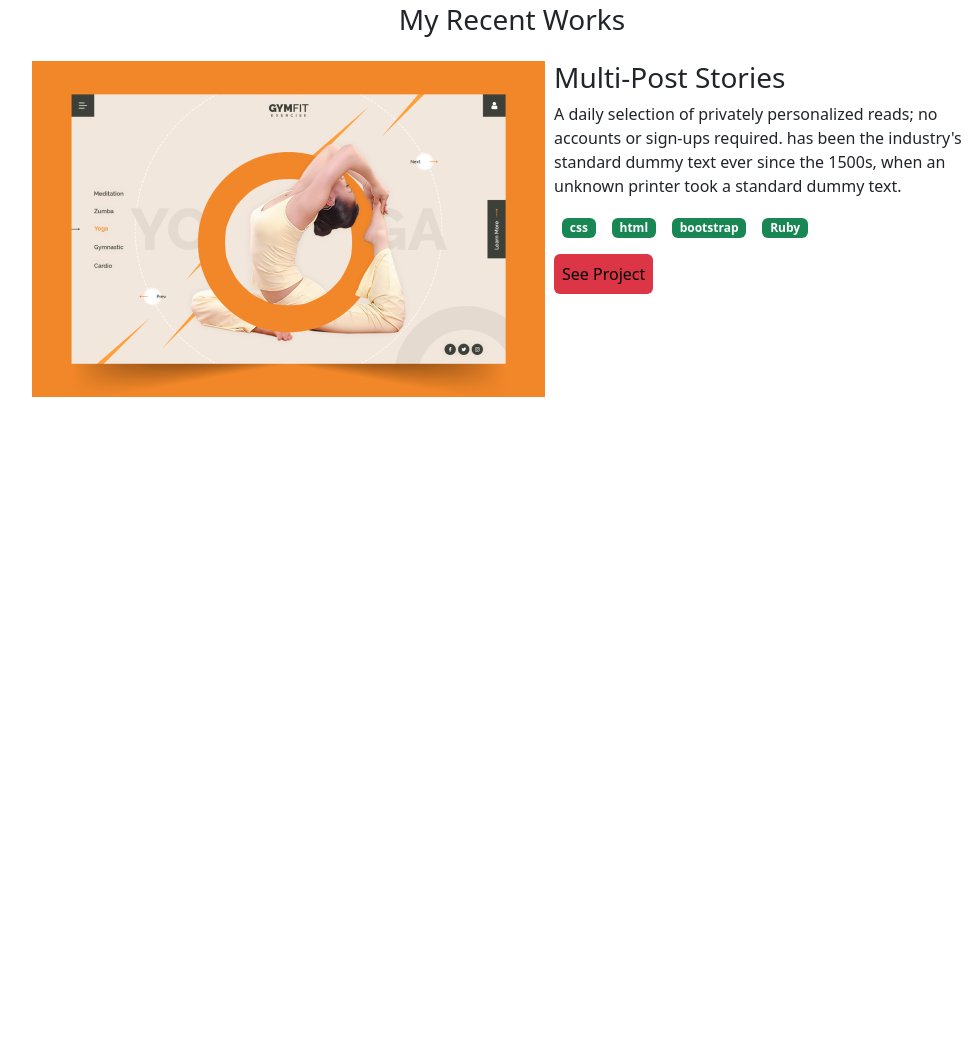
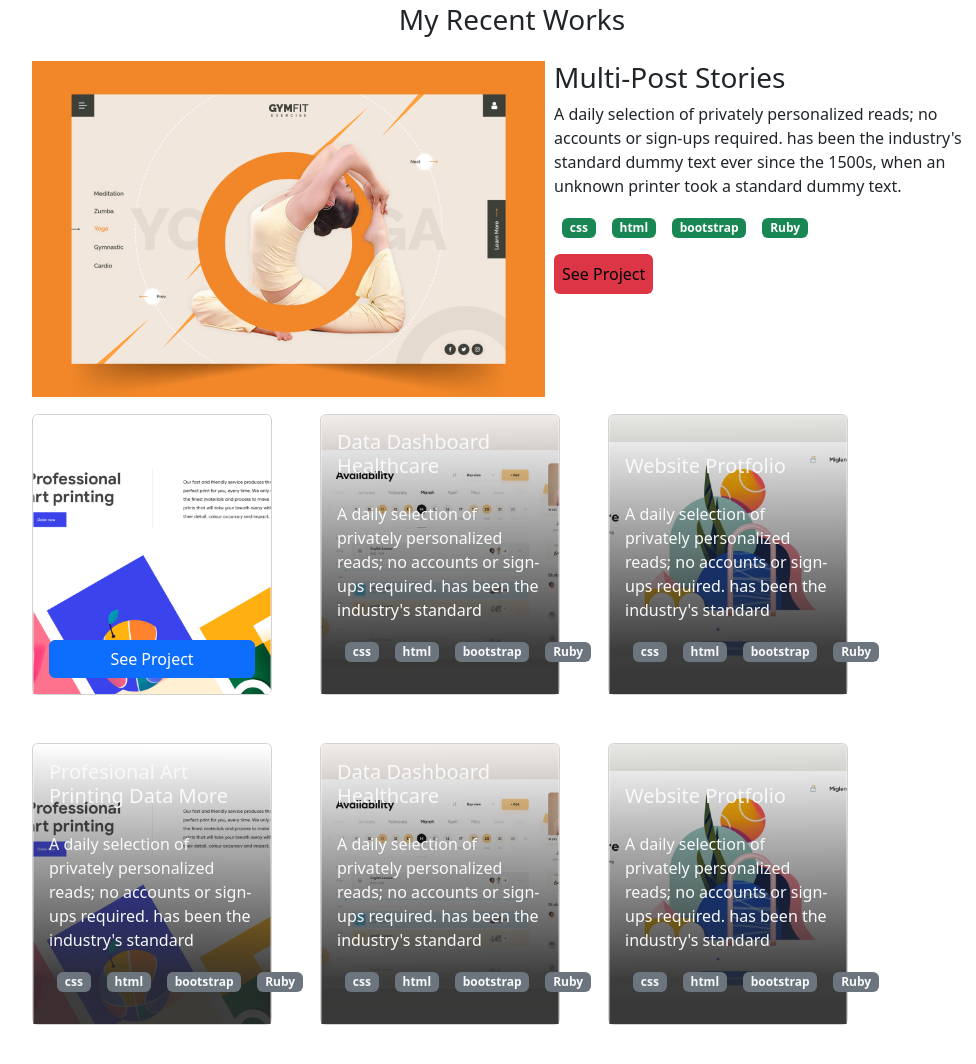
Before and after one commit to biruk-bereka/portfolio-with-bootstrap, a website: page index.html in a window 1280 px wide. Shown: the part 933-1997 px from the top of the page, without its empty margins (128-1104 px from the left). Before the commit the page ends 1395 px from the top, so only its background shows below. Drawn offline with nearby package versions, Linux system fonts and the light colour scheme.

Commit message:
Add cards section

```diff
--- a/index.html
+++ b/index.html
@@ -98,7 +98,88 @@
            </ul>
            <button class="button rounded border-0 bg-danger p-2">See Project</button>
           </div>
+        </div>
+        <div class="container d-flex justify-content-center align-items-center">
+          <div class="row gap-5">
 
+            <div class="card p-0 col-lg-3 col-md-6">
+              <img class="card-img-top" src="/images/Img-Placeholder.png" alt="Card image cap">
+              <div class="card-body card-img-overlay d-flex align-items-end">
+                <a href="#" class="btn btn-primary w-100">See Project</a>
+              </div>
+            </div>
+
+            <div class="card p-0 col-lg-3 col-md-6">
+              <img class="card-img-top" src="/images/Img-Placeholder-2.png" alt="Card image cap">
+              <div class="card-body card-img-overlay d-flex flex-column justify-content-end">
+                <h5 class="card-title text-light">Data Dashboard<br>Healthcare</h5>
+                <p class="card-text my-3 text-light">A daily selection of privately personalized reads; no accounts or sign-ups required. has been the industry's standard</p>
+                <ul class="list-unstyled d-flex">
+                  <li class="mx-2"><span class="badge bg-secondary text-light">css</span></li>
+                  <li class="mx-2"><span class="badge bg-secondary text-light">html</span></li>
+                  <li class="mx-2"><span class="badge bg-secondary text-light">bootstrap</span></li>
+                  <li class="mx-2"><span class="badge bg-secondary text-light">Ruby</span></li>
+                 </ul>
+              </div>
+            </div>
+
+            <div class="card p-0 col-lg-3 col-md-6">
+              <img class="card-img-top" src="/images/Img-Placeholder-3.png" alt="Card image cap">
+              <div class="card-body card-img-overlay d-flex flex-column justify-content-end">
+                <h5 class="card-title text-light">Website Protfolio</h5>
+                <p class="card-text my-3 text-light">A daily selection of privately personalized reads; no accounts or sign-ups required. has been the industry's standard</p>
+                <ul class="list-unstyled d-flex">
+                  <li class="mx-2"><span class="badge bg-secondary text-light">css</span></li>
+                  <li class="mx-2"><span class="badge bg-secondary text-light">html</span></li>
+                  <li class="mx-2"><span class="badge bg-secondary text-light">bootstrap</span></li>
+                  <li class="mx-2"><span class="badge bg-secondary text-light">Ruby</span></li>
+                 </ul>
+              </div>
+            </div>
+
+            <div class="card p-0 col-lg-3 col-md-6">
+              <img class="card-img-top" src="/images/Img-Placeholder-4.png" alt="Card image cap">
+              <div class="card-body card-img-overlay d-flex flex-column justify-content-end">
+                <h5 class="card-title text-light">Profesional Art Printing Data More</h5>
+                <p class="card-text my-3 text-light">A daily selection of privately personalized reads; no accounts or sign-ups required. has been the industry's standard</p>
+                <ul class="list-unstyled d-flex">
+                  <li class="mx-2"><span class="badge bg-secondary text-light">css</span></li>
+                  <li class="mx-2"><span class="badge bg-secondary text-light">html</span></li>
+                  <li class="mx-2"><span class="badge bg-secondary text-light">bootstrap</span></li>
+                  <li class="mx-2"><span class="badge bg-secondary text-light">Ruby</span></li>
+                 </ul>
+              </div>
+            </div>
+
+            <div class="card p-0 col-lg-3 col-md-6">
+              <img class="card-img-top" src="/images/Img-Placeholder-2.png" alt="Card image cap">
+              <div class="card-body card-img-overlay d-flex flex-column justify-content-end">
+                <h5 class="card-title text-light">Data Dashboard<br>Healthcare</h5>
+                <p class="card-text my-3 text-light">A daily selection of privately personalized reads; no accounts or sign-ups required. has been the industry's standard</p>
+                <ul class="list-unstyled d-flex">
+                  <li class="mx-2"><span class="badge bg-secondary text-light">css</span></li>
+                  <li class="mx-2"><span class="badge bg-secondary text-light">html</span></li>
+                  <li class="mx-2"><span class="badge bg-secondary text-light">bootstrap</span></li>
+                  <li class="mx-2"><span class="badge bg-secondary text-light">Ruby</span></li>
+                 </ul>
+              </div>
+            </div>
+
+            <div class="card p-0 col-lg-3 col-md-6">
+              <img class="card-img-top" src="/images/Img-Placeholder-3.png" alt="Card image cap">
+              <div class="card-body card-img-overlay d-flex flex-column justify-content-end">
+                <h5 class="card-title text-light">Website Protfolio</h5>
+                <p class="card-text my-3 text-light">A daily selection of privately personalized reads; no accounts or sign-ups required. has been the industry's standard</p>
+                <ul class="list-unstyled d-flex">
+                  <li class="mx-2"><span class="badge bg-secondary text-light">css</span></li>
+                  <li class="mx-2"><span class="badge bg-secondary text-light">html</span></li>
+                  <li class="mx-2"><span class="badge bg-secondary text-light">bootstrap</span></li>
+                  <li class="mx-2"><span class="badge bg-secondary text-light">Ruby</span></li>
+                 </ul>
+              </div>
+            </div>
+
+          </div>
         </div>
       </section>
     </main>
```
Also changed, not shown: images/Img-Placeholder-2.png (added), images/Img-Placeholder-3.png (added), images/Img-Placeholder-4.png (added), images/Img-Placeholder.png (added).
